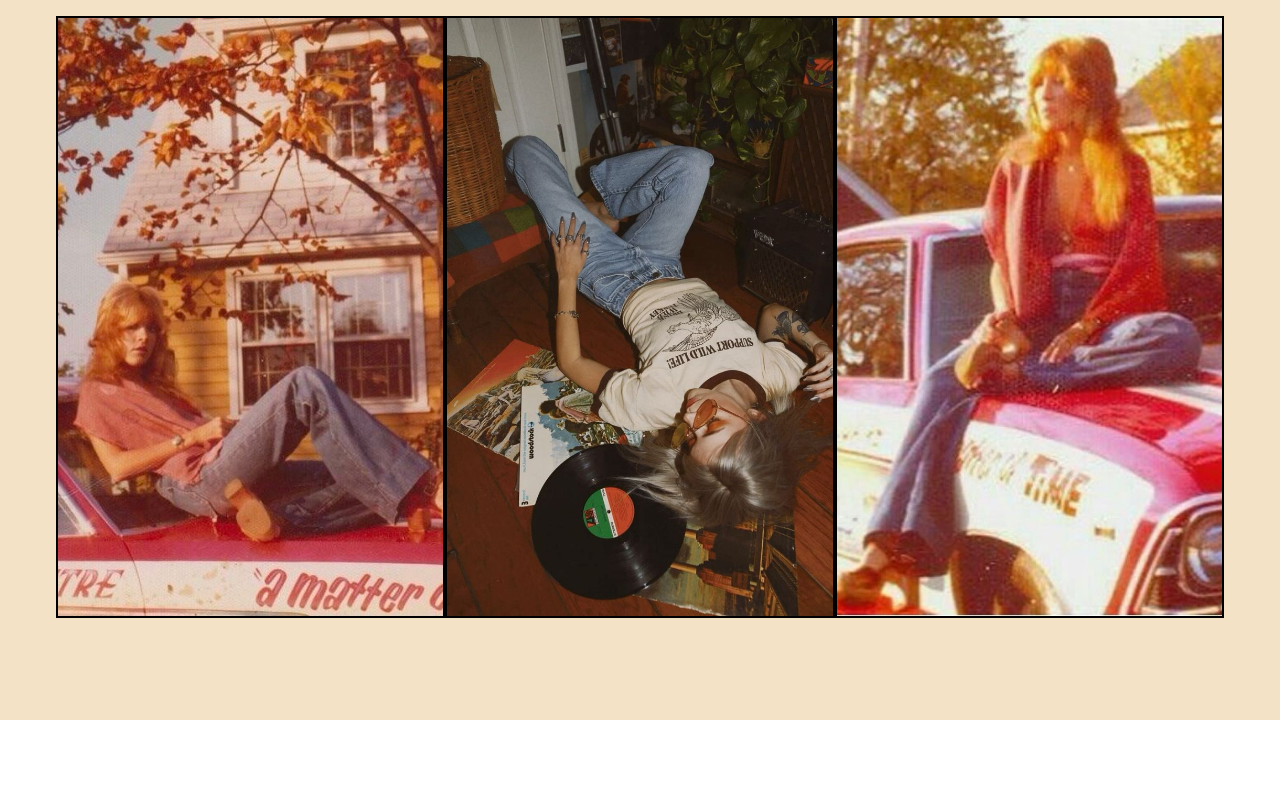
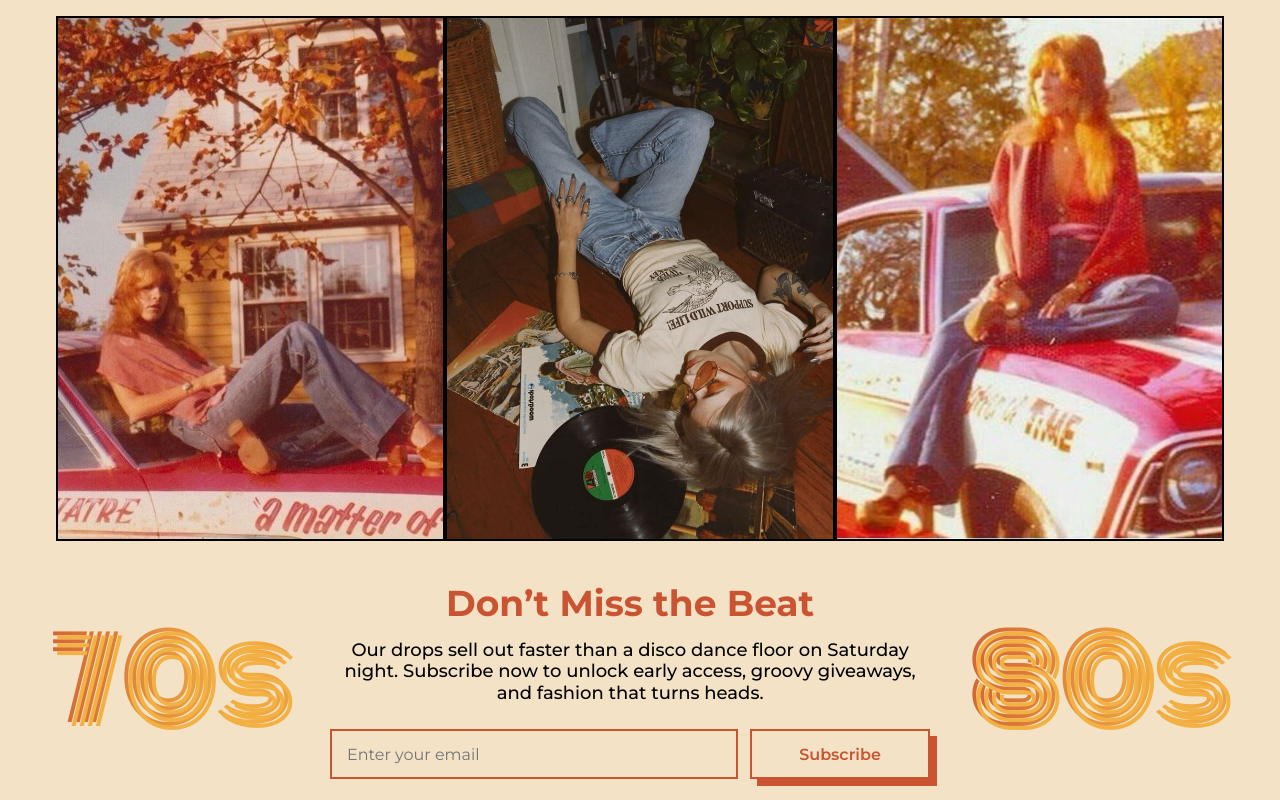
Before and after one commit to aditipatil0315/Groovia, a React (Vite) app: page / in a window 1280 px wide. Shown: the part 2690-3490 px from the top of the page. Before the commit the page ends 3410 px from the top, so only its background shows below. Built offline with nearby package versions, Linux system fonts and the light colour scheme.

Commit message:
nwesletter section

```diff
--- a/src/App.jsx
+++ b/src/App.jsx
@@ -5,6 +5,7 @@ import Collection from './components/Collection/Collection'
 import Banner from './components/Banner/Banner'
 import Navbar from './components/Navbar/Navbar'
 import Why_us from './components/Why_us/Why_us'
+import Newsletter from './components/Newsletter/Newsletter'
 import './App.css'
 
 function App() {
@@ -17,6 +18,7 @@ function App() {
       <About_us />
       <Collection />
       <Why_us />
+      <Newsletter />
 
 
     </div>
--- a/src/components/Collection/Collection.css
+++ b/src/components/Collection/Collection.css
@@ -44,7 +44,7 @@
 .card {
     position: relative;
     border: 3px solid #000000;
-    border-radius: 16px;
+    /* border-radius: 16px; */
     width: 440px;
     height: 350px;
     /* box-shadow: 8px 8px 0px #000000;  */
@@ -56,7 +56,7 @@
     width: 100%;
     height: 345px;
     object-fit: cover;
-    border-radius: 12px;
+    /* border-radius: 12px; */
     margin-bottom: 15px;
 }
 
--- a/src/components/Hero_section/Hero_section.css
+++ b/src/components/Hero_section/Hero_section.css
@@ -47,7 +47,7 @@
     margin-bottom: 20px;
 }
 
-.left button {
+.button {
     width: 200px;
     height: 50px;
     background-color: #F3E2C6;
@@ -62,7 +62,7 @@
 
 }
 
-.left button:hover {
+.button:hover {
     box-shadow: none;
 }
 
--- a/src/components/Hero_section/Hero_section.jsx
+++ b/src/components/Hero_section/Hero_section.jsx
@@ -12,7 +12,7 @@ const Hero_section = () => {
                 <h1>“Step Back in Style. <br />
 Retro fashion reimagined for today.”</h1>
                 <p>From dance floors of the 70s to neon streets of the 80s — your new wardrobe is a time machine. Are you ready to groove?”</p>
-                <button>Explore Collection</button>
+                <button className='button'>Explore Collection</button>
 
             </div>
             <div className="right">
--- /dev/null
+++ b/src/components/Newsletter/Newsletter.css
@@ -0,0 +1,99 @@
+
+
+.newsletter {
+    width: 100%;
+    height: 30vh;
+    padding: 0 50px;
+    display: flex;
+    justify-content: space-between;
+    align-items: center;
+    /* color: #fff; */
+    position: relative;
+    overflow: hidden;
+    font-family: Montserrat;
+}
+
+.newsletter-content {
+    max-width: 600px;
+    text-align: center;
+    margin: 0 auto;
+    z-index: 2;
+}
+
+.newsletter-content h2 {
+    font-size: 36px;
+    color: #CA5331;
+    font-weight: 700;
+    margin-bottom: 15px;
+    /* text-shadow: 2px 2px 0px #ff720e; */
+}
+
+.newsletter-content p {
+    font-size: 18px;
+    margin-bottom: 25px;
+    line-height: 1.2;
+    font-family: Montserrat;
+    font-weight: 500;
+
+}
+
+.newsletter-form {
+    display: flex;
+    justify-content: center;
+    gap: 12px;
+}
+
+.newsletter-form input {
+    padding: 12px 15px;
+    /* border-radius: 8px; */
+    border: 2px solid #CA5331;
+    /* border: none; */
+    font-size: 16px;
+    width: 450px;
+    outline: none;
+    background-color: #F3E2C6;
+    font-family: Montserrat;
+}
+
+/* .newsletter-form button {
+    padding: 12px 20px;
+    border: none;
+    border-radius: 8px;
+    background: #CA5331;
+    color: #fff;
+    font-weight: bold;
+    font-size: 16px;
+    cursor: pointer;
+    transition: transform 0.3s ease, background 0.3s ease;
+} */
+
+/* .newsletter-form button:hover {
+    background: #ffcc00;
+    color: #000;
+    transform: scale(1.05);
+} */
+
+.side_text h3 {
+    font-family: Monoton;
+    font-size: 7rem;
+    font-weight:500;
+    color: #CA5331;
+    text-shadow:   4px 4px 0px #F3B143;
+    /* width: 70%; */
+    text-align: center;
+}
+
+.flicker-text {
+  font-family: Monoton;
+  font-size: 7rem;
+  background: linear-gradient(90deg, #CA5331, #F3B143, #CA5331);
+  background-size: 200% auto;
+  -webkit-background-clip: text;
+  -webkit-text-fill-color: transparent;
+  animation: gradientMove 2s linear infinite;
+}
+
+@keyframes gradientMove {
+  0% { background-position: 0% center; }
+  100% { background-position: 200% center; }
+}
--- /dev/null
+++ b/src/components/Newsletter/Newsletter.jsx
@@ -0,0 +1,39 @@
+import React from 'react';
+import './Newsletter.css';
+
+const Newsletter = () => {
+  return (
+    <section className="newsletter">
+      {/* Left Image */}
+      <div className="side_text">
+        <h3 className='flicker-text'>70s</h3>
+      </div>
+
+      {/* Main Content */}
+      <div className="newsletter-content">
+        <h2> Don’t Miss the Beat </h2>
+        <p>
+          Our drops sell out faster than a disco dance floor on Saturday night.
+          Subscribe now to unlock early access, groovy giveaways,
+          and fashion that turns heads.
+        </p>
+
+        <form className="newsletter-form">
+          <input
+            type="email"
+            placeholder="Enter your email"
+            required
+          />
+          <button className='button' type="submit">Subscribe</button>
+        </form>
+      </div>
+
+      {/* Right Image */}
+      <div className="side_text">
+        <h3 className='flicker-text'>80s</h3>
+      </div>
+    </section>
+  );
+};
+
+export default Newsletter;
--- a/src/components/Why_us/Why_us.css
+++ b/src/components/Why_us/Why_us.css
@@ -2,13 +2,14 @@
 
 .why_us {
     width: 100%;
-    height: 120vh;
+    height: 100vh;
     display: flex;
     justify-content: start;
     align-items: center;
     flex-direction: column;
     background-color: #F3E2C6;
-    padding: 50px;
+    padding: 50px 50px 0 50px ;
+    /* padding-bottom: 0; */
     font-family: Montserrat;
 }
 
```
